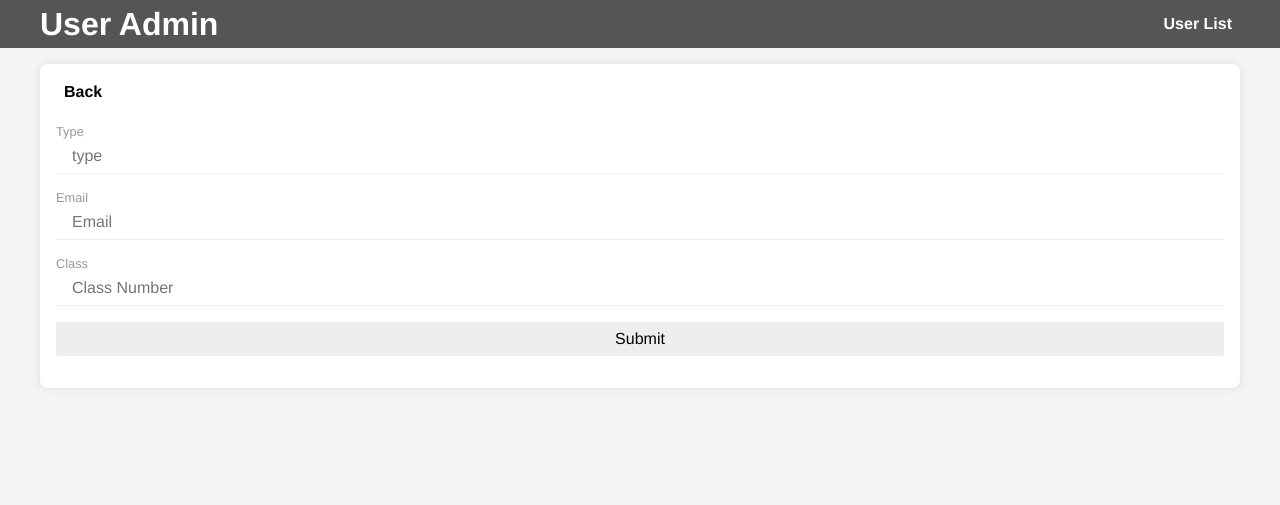
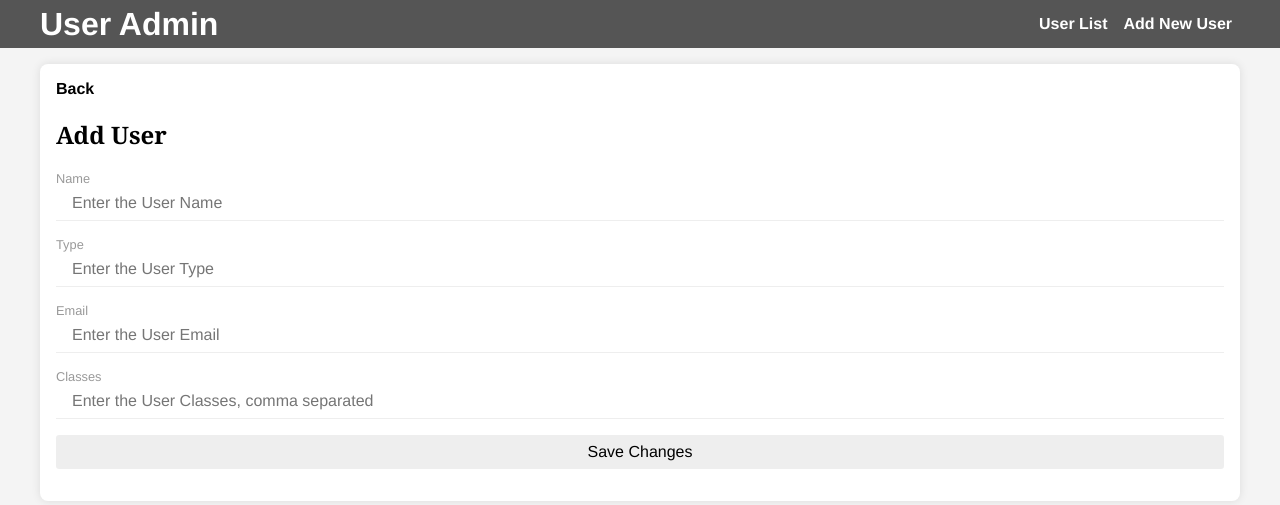
Before and after one commit to beixbh/wnm608, a PHP site: page /xb.h/admin/users.php?id=new in a window 1280 px wide. Shown: the top 505 px of the page. Run offline with PHP 8.4, Linux system fonts and the light colour scheme; data that the repository does not hold is empty.

Commit message:
Add files via upload

```diff
--- a/xb.h/admin/users.php
+++ b/xb.h/admin/users.php
@@ -2,71 +2,140 @@
 
 include "../lib/php/functions.php";
 
-$users = file_get_json("../data/users.json");
+$filename = "../data/users.json";
+$users = file_get_json($filename);
+
+
+
+$empty_user = (object)[
+    "name"=>"",
+    "type"=>"",
+    "email"=>"",
+    "classes"=>[]
+];
+
+
+
+// file_put_contents json_encode explode $_POST
+// CRUD, Create Read Update Delete
+
+
+// print_p([$_GET,$_POST]);
+
+if(isset($_GET['action'])) {
+    switch($_GET['action']) {
+        case "update":
+            $users[$_GET['id']]->name = $_POST['user-name'];
+            $users[$_GET['id']]->type = $_POST['user-type'];
+            $users[$_GET['id']]->email = $_POST['user-email'];
+            $users[$_GET['id']]->classes = explode(", ", $_POST['user-classes']);
+
+            file_put_contents($filename,json_encode($users));
+            header("location:{$_SERVER['PHP_SELF']}?id={$_GET['id']}");
+            break;
+        case "create":
+            $empty_user->name = $_POST['user-name'];
+            $empty_user->type = $_POST['user-type'];
+            $empty_user->email = $_POST['user-email'];
+            $empty_user->classes = explode(", ", $_POST['user-classes']);
+
+            $id = count($users);
+
+            $users[] = $empty_user;
+
+            file_put_contents($filename,json_encode($users));
+            header("location:{$_SERVER['PHP_SELF']}?id=$id");
+            break;
+        case "delete":
+            array_splice($users,$_GET['id'],1);
+            file_put_contents($filename,json_encode($users));
+            header("location:{$_SERVER['PHP_SELF']}");
+            break;
+    }
+}
+
+
+
+function showUserPage($user) {
+
+$id = $_GET['id'];
+$addoredit = $id == "new" ? "Add" : "Edit";
+$createorupdate = $id == "new" ? "create" : "update";
+$classes = implode(", ", $user->classes);
+
+// heredoc
+$display = <<<HTML
+<div>
+    <h2>$user->name</h2>
+    <div>
+        <strong>Type</strong>
+        <span>$user->type</span>
+    </div>
+    <div>
+        <strong>Email</strong>
+        <span>$user->email</span>
+    </div>
+    <div>
+        <strong>Classes</strong>
+        <span>$classes</span>
+    </div>
+</div>
+HTML;
+
+$form = <<<HTML
+<form method="post" action="{$_SERVER['PHP_SELF']}?id=$id&action=$createorupdate">
+    <h2>$addoredit User</h2>
+    <div class="form-control">
+        <label class="form-label" for="user-name">Name</label>
+        <input class="form-input" name="user-name" id="user-name" type="text" value="$user->name" placeholder="Enter the User Name">
+    </div>
+    <div class="form-control">
+        <label class="form-label" for="user-type">Type</label>
+        <input class="form-input" name="user-type" id="user-type" type="text" value="$user->type" placeholder="Enter the User Type">
+    </div>
+    <div class="form-control">
+        <label class="form-label" for="user-email">Email</label>
+        <input class="form-input" name="user-email" id="user-email" type="text" value="$user->email" placeholder="Enter the User Email">
+    </div>
+    <div class="form-control">
+        <label class="form-label" for="user-classes">Classes</label>
+        <input class="form-input" name="user-classes" id="user-classes" type="text" value="$classes" placeholder="Enter the User Classes, comma separated">
+    </div>
+    <div class="form-control">
+        <input class="form-button" type="submit" value="Save Changes">
+    </div>
+</form>
+HTML;
+
+$output = $id == "new" ? $form :
+    "<div class='grid gap'>
+        <div class='col-xs-12 col-md-7'>$display</div>
+        <div class='col-xs-12 col-md-5'>$form</div>
+    </div>
+    ";
+
+$delete = $id == "new" ? "" : "<a href='{$_SERVER['PHP_SELF']}?id=$id&action=delete'>Delete</a>";
+
+
+echo <<<HTML
+<nav class="display-flex">
+    <div class="flex-stretch"><a href="{$_SERVER['PHP_SELF']}">Back</a></div>
+    <div class="flex-none">$delete</div>
+</nav>
+$output
+HTML;
+}
 
 
 
 
 
 
-function showUserPage($user){
-
-$classes = implode(",", $user->classes);
-
-
-    //heredoc
-    echo <<<HTML
-    <nav class = "nav nav-crumbs">
-        <ul>
-            <li><a href="../admin/users.php">Back</a></li>
-        </ul>
-        <form>
-            <div class = "nav nav-crumbs">
-                <h1>$user->name</h1>
-            </div>
-            <div class="form-control">
-                <lable class="form-label">Type</lable>
-                <input type="text" value="$user->type" placeholder="type" class="form-input">
-            </div>
-            <div class="form-control">
-                <lable class="form-label">Email</lable>
-                <input type="text" value="$user->email" placeholder="Email" class="form-input">
-            </div>
-            <div class="flex-none">
-                <lable class="form-label">Class</lable>
-                <input type="text" value="$classes" placeholder="Class Number" class="form-input">
-            </div>
-        </form>
-    </nav>
-
-
-    <div>
-
-         <div class="form-control">
-            <input type="button" class="form-button" value="Submit">
-        </div>
-    </div>
-    HTML;
-    }
-    // <h2>$user->name</h2>
-    // <div>
-    //      <strong>Type</strong>
-    //      <span>$user->type</span>
-    //  </div>
-    //  <div>
-    //      <strong>Email</strong>
-    //      <span>$user->email</span>
-    //  </div>
-    //  <div>
-    //      <strong>Classes</strong>
-    //      <span>$classes</span>
-    // </div>
 ?>
 <!DOCTYPE html>
 <html lang="en">
 <head>
     <meta charset="UTF-8">
-    <meta name="viewport" content="width=device-width, initial-scale=1.0">
     <title>User Admin Page</title>
 
     <?php include "../parts/meta.php"; ?>
@@ -81,7 +150,8 @@ $classes = implode(",", $user->classes);
             <div class="flex-stretch"></div>
             <nav class="nav nav-flex flex-none">
                 <ul>
-                    <li><a href="../admin/users.php">User List</a></li>
+                    <li><a href="<?= $_SERVER['PHP_SELF'] ?>">User List</a></li>
+                    <li><a href="<?= $_SERVER['PHP_SELF'] ?>?id=new">Add New User</a></li>
                 </ul>
             </nav>
         </div>
@@ -93,12 +163,12 @@ $classes = implode(",", $user->classes);
 
             <?php
 
-            if (isset($_GET['id'])) {
-                showUserPage($users[$_GET['id']]);
+            if(isset($_GET['id'])) {
+                showUserPage($_GET['id'] == "new" ? $empty_user : $users[$_GET['id']]);
             } else {
 
             ?>
-            <h2>Users List</h2>
+            <h2>User List</h2>
 
             <nav class="nav">
                 <ul>
@@ -110,7 +180,6 @@ $classes = implode(",", $user->classes);
                 </li>";
             }
 
-
             ?>
                 </ul>
             </nav>
```
Also changed, not shown: xb.h/products.sql (added, +84 -0 lines). Lines whose indentation alone changed are shown as unchanged.
